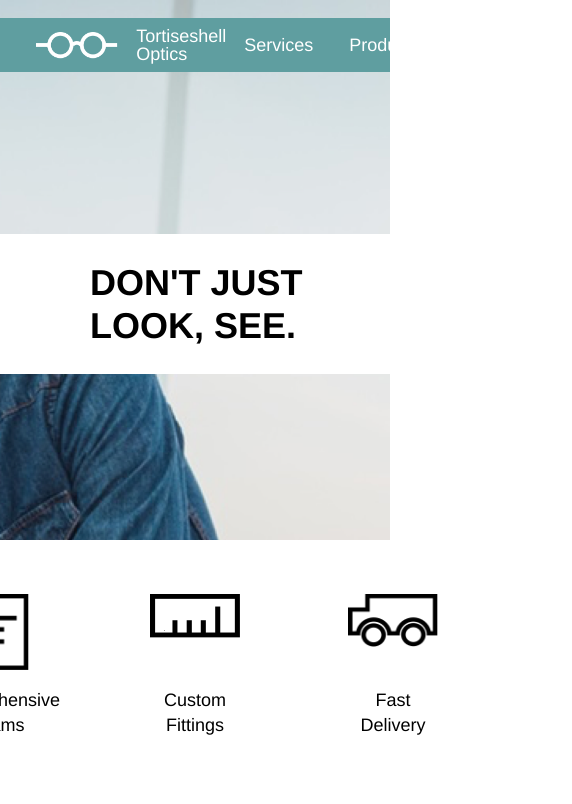
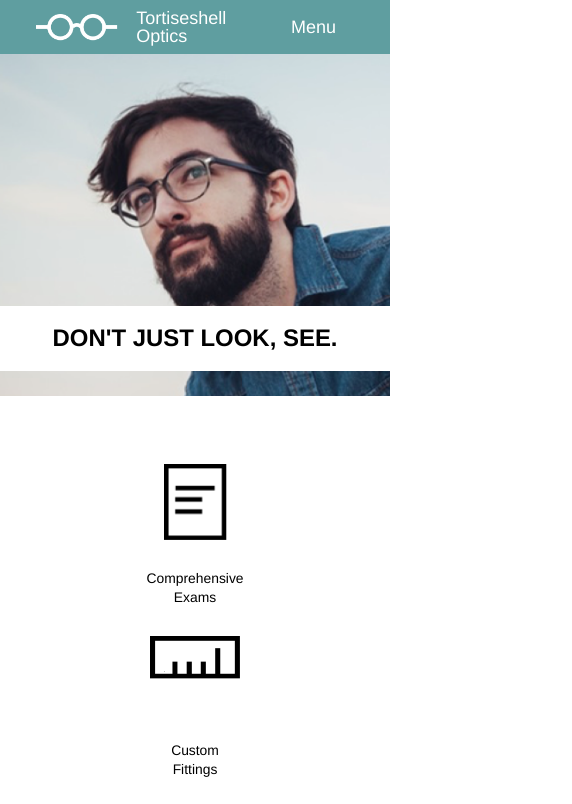
Before and after one commit to emilynordhoff/optics, a plain HTML site: page index.html in a window 390 px wide. Shown: the top 804 px of the page, 572 px wide, since content can reach past the window. Drawn offline with Linux system fonts and the light colour scheme.

Commit message:
Still working on mobile responsiveness

```diff
--- a/index.html
+++ b/index.html
@@ -22,14 +22,14 @@
               <li>Products </li>
               <li>Contact </li>
             </ul>
-            <ul class="nav-mobile">
+            <ul class="nav-mobile flex">
               <li>Menu </li>
             </ul>
           </nav>
         </div>
       </header>
     <!--Main headline and picture-->
-      <div class="flex container banner">
+      <div class="container banner">
         <div class="headline">
           <h1>Don't just look, see. </h1>
         </div>
--- a/resources/css/style.css
+++ b/resources/css/style.css
@@ -28,7 +28,7 @@ html {
   width: auto;
   padding: 0 1rem 0 2rem;
 }
-.nav-desktop li {
+.nav-desktop li, .nav-mobile li {
   padding: 1rem;
 }
 nav {
@@ -52,6 +52,7 @@ nav {
   margin-top: 10rem;
 }
 .banner {
+  display: flex;
   justify-content: flex-end;
 }
 .headline h1 {
@@ -124,3 +125,56 @@ footer .container {
   padding: 0.66rem 0 0.66rem 0;
   background-color: azure;
 }
+@media only screen and (max-width: 960px) {
+  .company {
+    top: 0rem;
+    position: static;
+  }
+  .main {
+    height: 22rem;
+  }
+  .headline {
+    padding: 0.75rem 4rem;
+    background-color: white;
+    margin-right: 2rem;
+    margin-top: 5rem;
+  }
+  .headline h1 {
+    font-size: 1.33rem;
+  }
+}
+
+@media only screen and (max-width: 575px) {
+  .container {
+    max-width: 100%;
+  }
+  .main {
+    background-position: -6rem;
+  }
+  .nav-desktop {
+    display: none;
+  }
+  .nav-mobile {
+    display: list-item;
+  }
+  .services .flex {
+    flex-direction: column;
+    margin: 3rem 0;
+  }
+  .item span {
+    font-size: 0.77rem;
+  }
+  .item {
+    margin: 0.77rem;
+  }
+  .banner {
+    display: block;
+    position: relative;
+    top: 9rem;
+  }
+  .headline {
+    padding: 1rem 0;
+    width: 100%;
+    text-align: center;
+    }
+}
```
